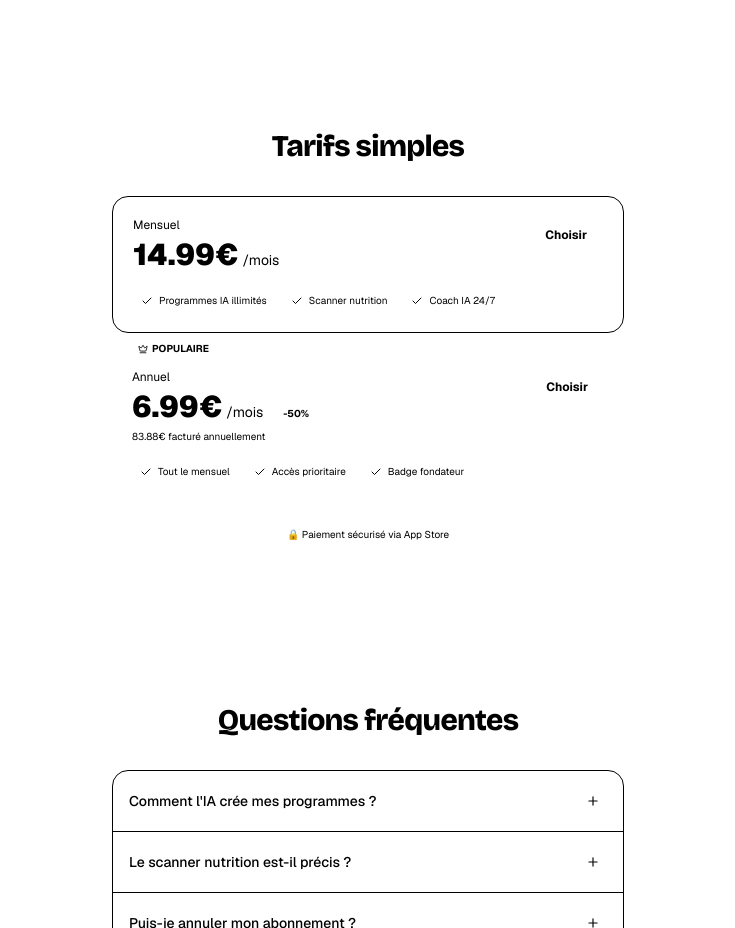
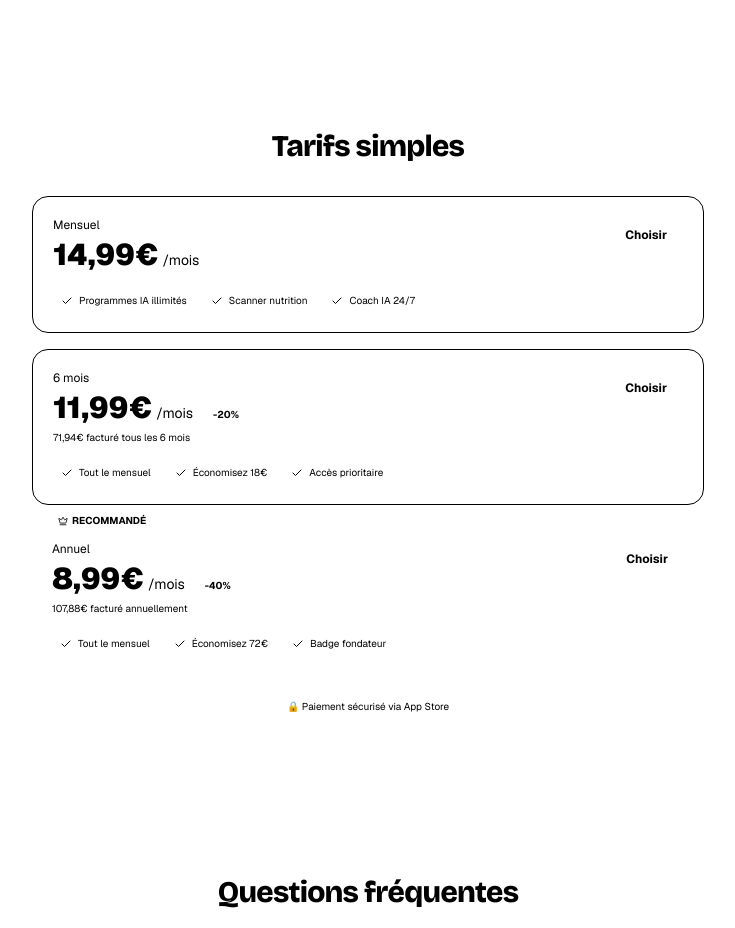
Before and after one commit to shapeproapp/shape-website, a Next.js app: page / in a window 1280 px wide. Shown: the part 4160-5088 px from the top of the page, without its empty margins (272-1007 px from the left). Built offline with nearby package versions, Linux system fonts and the light colour scheme.

Commit message:
Update pricing: 14.99€ monthly, 11.99€ 6mo, 8.99€ annual (recommended)

```diff
--- a/components/Pricing.tsx
+++ b/components/Pricing.tsx
@@ -7,18 +7,27 @@ import { useRef } from "react";
 const plans = [
     {
         name: "Mensuel",
-        price: "14.99€",
+        price: "14,99€",
         period: "/mois",
         features: ["Programmes IA illimités", "Scanner nutrition", "Coach IA 24/7"],
         popular: false,
     },
     {
+        name: "6 mois",
+        price: "11,99€",
+        period: "/mois",
+        billing: "71,94€ facturé tous les 6 mois",
+        savings: "-20%",
+        features: ["Tout le mensuel", "Économisez 18€", "Accès prioritaire"],
+        popular: false,
+    },
+    {
         name: "Annuel",
-        price: "6.99€",
+        price: "8,99€",
         period: "/mois",
-        billing: "83.88€ facturé annuellement",
-        savings: "-50%",
-        features: ["Tout le mensuel", "Accès prioritaire", "Badge fondateur"],
+        billing: "107,88€ facturé annuellement",
+        savings: "-40%",
+        features: ["Tout le mensuel", "Économisez 72€", "Badge fondateur"],
         popular: true,
     },
 ];
@@ -29,7 +38,7 @@ export function Pricing() {
 
     return (
         <section id="pricing" className="py-14 sm:py-20 px-4 sm:px-6">
-            <div ref={ref} className="max-w-lg mx-auto">
+            <div ref={ref} className="max-w-2xl mx-auto">
                 <motion.h2
                     initial={{ opacity: 0, y: 20 }}
                     animate={isInView ? { opacity: 1, y: 0 } : {}}
@@ -44,7 +53,7 @@ export function Pricing() {
                             key={index}
                             initial={{ opacity: 0, y: 30 }}
                             animate={isInView ? { opacity: 1, y: 0 } : {}}
-                            transition={{ delay: 0.1 + index * 0.15, duration: 0.6 }}
+                            transition={{ delay: 0.1 + index * 0.1, duration: 0.6 }}
                             whileHover={{ scale: 1.02 }}
                             whileTap={{ scale: 0.98 }}
                             className={`relative rounded-2xl p-5 cursor-pointer ${plan.popular
@@ -56,7 +65,7 @@ export function Pricing() {
                                 <div className="absolute -top-3 left-4">
                                     <div className="flex items-center gap-1 px-2.5 py-1 bg-background text-foreground text-[10px] font-bold rounded-full">
                                         <Crown className="w-2.5 h-2.5" />
-                                        POPULAIRE
+                                        RECOMMANDÉ
                                     </div>
                                 </div>
                             )}
```
